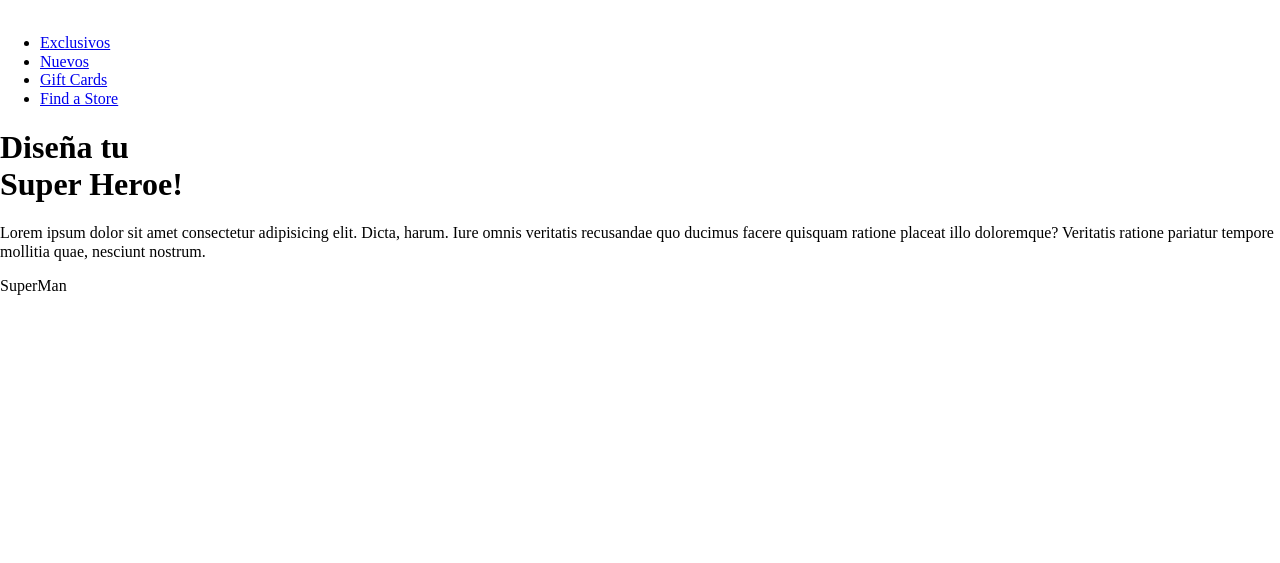
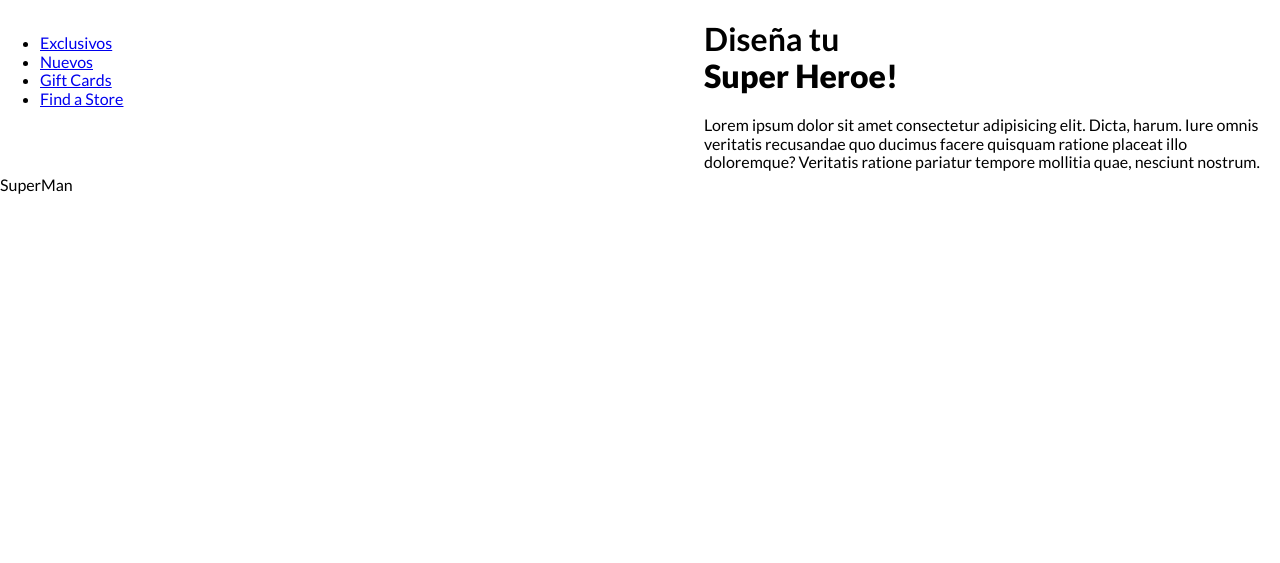
Before and after one commit to Miller1999/maquetacion-animaciones-css, a website built with Vite: page index.html in a window 1280 px wide. Built offline with nearby package versions, Linux system fonts and the light colour scheme.

Commit message:
Grid Layout

```diff
--- a/index.html
+++ b/index.html
@@ -3,6 +3,12 @@
 	<head>
 		<meta charset="UTF-8" />
 		<meta name="viewport" content="width=device-width, initial-scale=1.0" />
+		<link rel="preconnect" href="https://fonts.googleapis.com" />
+		<link rel="preconnect" href="https://fonts.gstatic.com" crossorigin />
+		<link
+			href="https://fonts.googleapis.com/css2?family=Lato:ital,wght@0,100;0,300;0,400;0,700;0,900;1,100;1,300;1,400;1,700;1,900&display=swap"
+			rel="stylesheet"
+		/>
 		<title>Lego Heroes</title>
 	</head>
 	<body>
--- a/style.css
+++ b/style.css
@@ -1,5 +1,13 @@
+:root {
+	--principal-color: #ffd500;
+	--secondary-color: #d11013;
+	--tertiary-color: #0070c0;
+	--font: "Lato";
+}
+
 * {
 	box-sizing: content-box;
+	font-family: var(--font), sans-serif;
 }
 body {
 	height: 100vh;
@@ -10,8 +18,17 @@ body {
 	height: 100vh;
 }
 .container {
+	height: 100%;
+	width: 100%;
 	position: relative;
 	z-index: 1;
+	display: grid;
+	grid-template-columns: 55% 45%;
+	grid-template-rows: 20% 50% 30%;
+	grid-template-areas:
+		"nav aside"
+		"article aside"
+		"footer aside";
 }
 .loader {
 	position: absolute;
```
